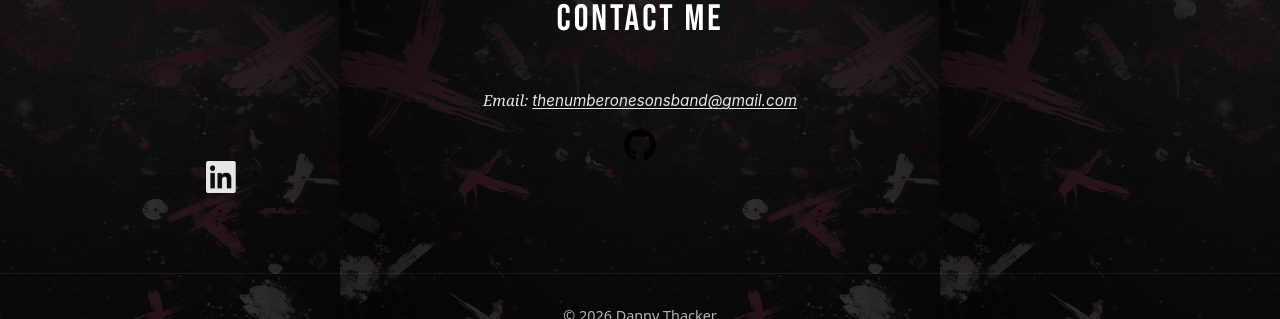
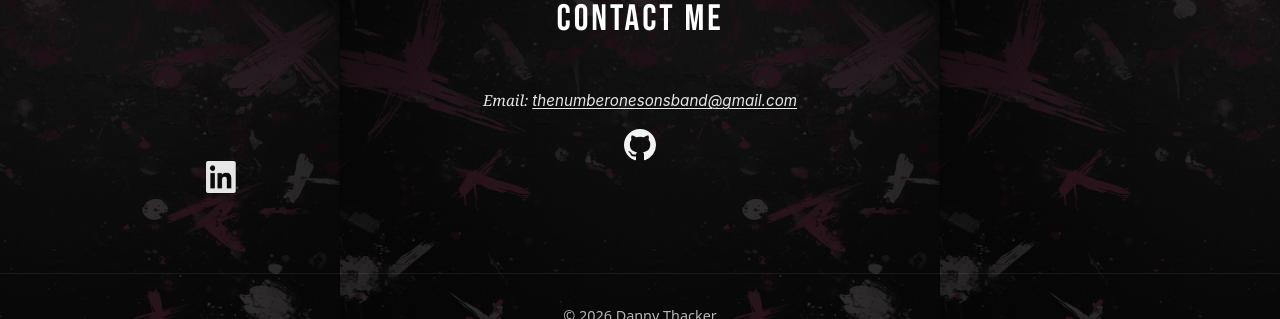
Before and after one commit to DanzillaDanny/DanzillaDanny.github.io, a Jekyll site: the page built from index.md, in a window 1280 px wide and 1400 px high, scrolled down 1307 px. Shown: the part 1043-1362 px from the top of the window. Built offline with Jekyll 4.4.1, drawn with Linux system fonts in a browser that asks for light colours.

Commit message:
github icon error in dev tools

```diff
--- a/assets/index.css
+++ b/assets/index.css
@@ -354,7 +354,11 @@ margin: 0;
 }
 
 .icon-svg {
-  filter: invert(1);
+  width: 32px;
+  height: 32px;
+  display: block;
+  color: #ffffff;
+  filter: none;
 }
 
 .icon-png {
```
